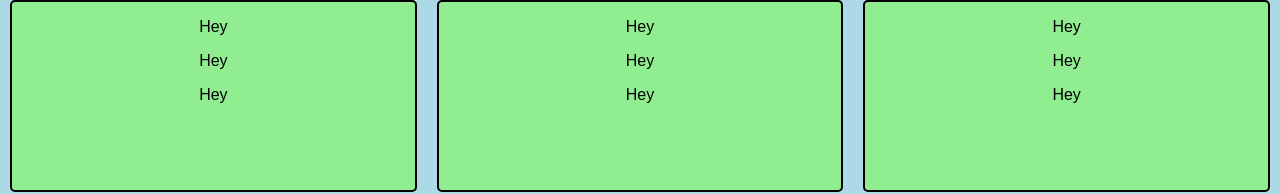
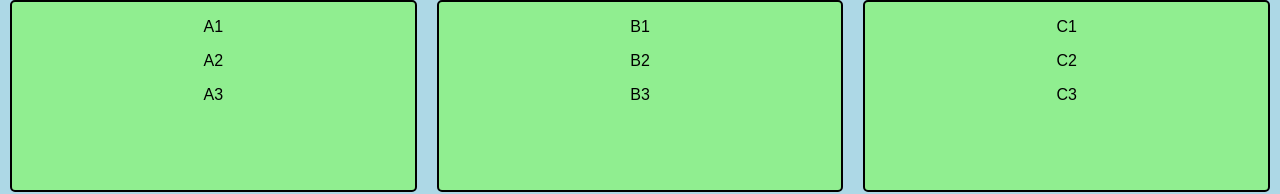
Before and after one commit to matheushjs/web_task_manager, a React (Create React App) app: page / in a window 1280 px wide. Shown: the top 194 px of the page. Built offline with nearby package versions, Linux system fonts and the light colour scheme.

Commit message:
Add state to App

```diff
--- a/src/App.js
+++ b/src/App.js
@@ -24,12 +24,37 @@ function ItemBox(props) {
 }
 
 class App extends Component {
+  constructor(){
+    super();
+    this.state = {
+      items: [
+        ["A1", "A2", "A3"],
+        ["B1", "B2", "B3"],
+        ["C1", "C2", "C3"],
+      ]
+    }
+  }
+
+  onSubmit(event, idx){
+    let value = event.target.childNodes[0].value;
+    event.target.childNodes[0].value = "";
+
+    this.setState(prevState => {
+      prevState.items[idx] = prevState.items[idx].concat(value);
+      return {
+        items: prevState.items,
+      }
+    });
+
+    event.preventDefault();
+  }
+
   render() {
     return (
       <div className="App">
-          <ItemBox items={["Hey", "Hey", "Hey"]} hasInput={true} onSubmit={() => alert("hey")} />
-          <ItemBox items={["Hey", "Hey", "Hey"]} hasInput={true} onSubmit={() => alert("hey")}/>
-          <ItemBox items={["Hey", "Hey", "Hey"]} hasInput={true} onSubmit={() => alert("hey")}/>
+        {this.state.items.map(
+          (value, idx) => <ItemBox key={idx} items={this.state.items[idx]} hasInput={true} onSubmit={(e) => this.onSubmit(e, idx)}/>
+        )}
       </div>
     );
   }
```
